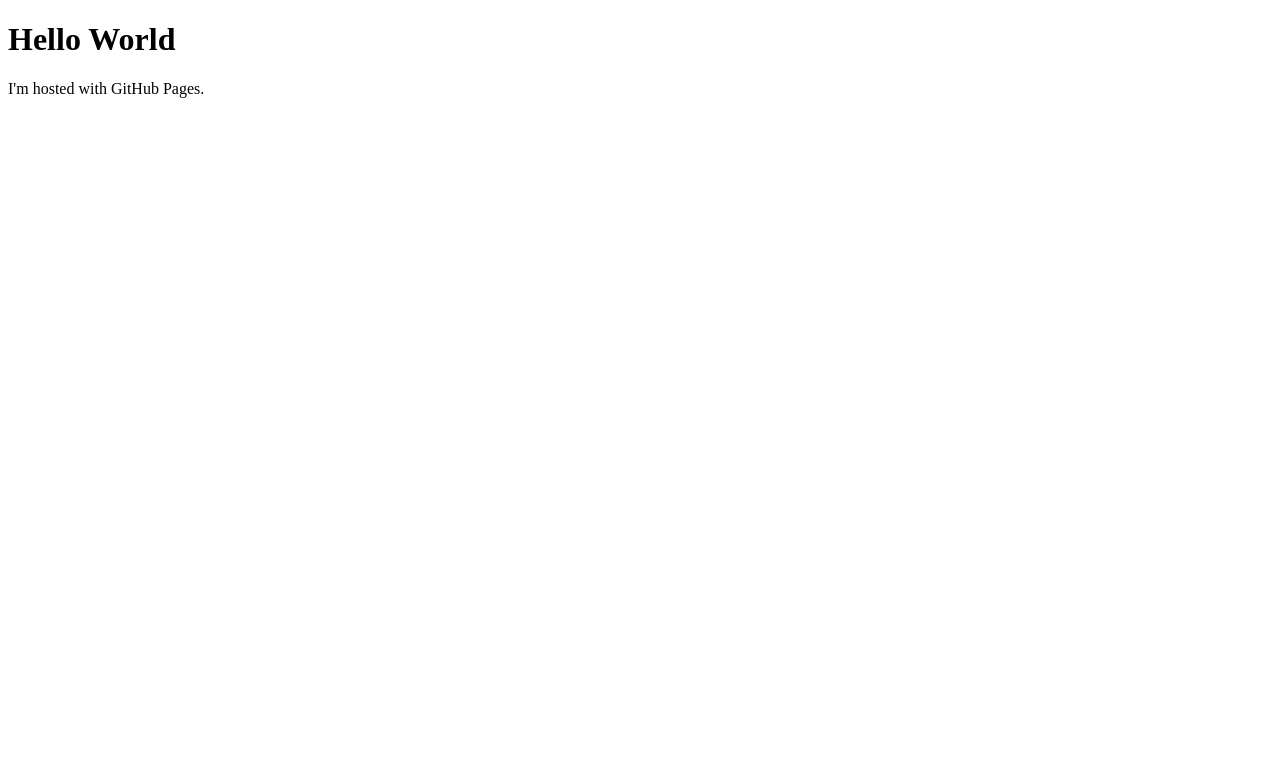
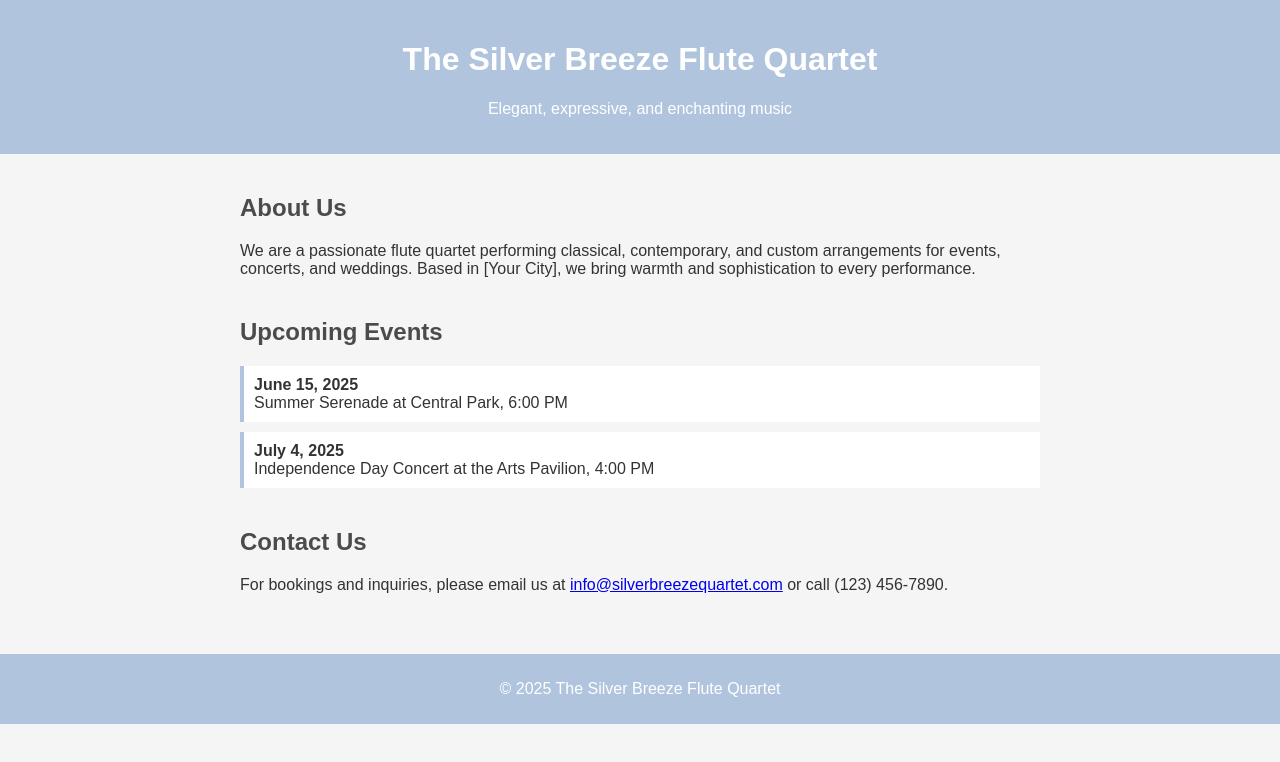
Before and after one commit to heliartis/heliartis.github.io, a plain HTML site: page index.html in a window 1280 px wide. Drawn offline with Linux system fonts and the light colour scheme.

Commit message:
Update index.html

```diff
--- a/index.html
+++ b/index.html
@@ -1,6 +1,80 @@
 <!DOCTYPE html>
-<html>
+<html lang="en">
+<head>
+  <meta charset="UTF-8" />
+  <meta name="viewport" content="width=device-width, initial-scale=1.0"/>
+  <title>Flute Quartet</title>
+  <style>
+    body {
+      font-family: Arial, sans-serif;
+      background: #f5f5f5;
+      margin: 0;
+      padding: 0;
+      color: #333;
+    }
+    header {
+      background: #b0c4de;
+      color: white;
+      padding: 20px;
+      text-align: center;
+    }
+    main {
+      padding: 20px;
+      max-width: 800px;
+      margin: auto;
+    }
+    section {
+      margin-bottom: 40px;
+    }
+    h2 {
+      color: #4b4b4b;
+    }
+    footer {
+      background: #b0c4de;
+      color: white;
+      text-align: center;
+      padding: 10px;
+    }
+    .event {
+      background: white;
+      padding: 10px;
+      border-left: 4px solid #b0c4de;
+      margin-bottom: 10px;
+    }
+  </style>
+</head>
 <body>
-<h1>Hello World</h1>
-<p>I'm hosted with GitHub Pages.</p>
+  <header>
+    <h1>The Silver Breeze Flute Quartet</h1>
+    <p>Elegant, expressive, and enchanting music</p>
+  </header>
+
+  <main>
+    <section>
+      <h2>About Us</h2>
+      <p>We are a passionate flute quartet performing classical, contemporary, and custom arrangements for events, concerts, and weddings. Based in [Your City], we bring warmth and sophistication to every performance.</p>
+    </section>
+
+    <section>
+      <h2>Upcoming Events</h2>
+      <div class="event">
+        <strong>June 15, 2025</strong><br>
+        Summer Serenade at Central Park, 6:00 PM
+      </div>
+      <div class="event">
+        <strong>July 4, 2025</strong><br>
+        Independence Day Concert at the Arts Pavilion, 4:00 PM
+      </div>
+    </section>
+
+    <section>
+      <h2>Contact Us</h2>
+      <p>For bookings and inquiries, please email us at <a href="mailto:info@silverbreezequartet.com">info@silverbreezequartet.com</a> or call (123) 456-7890.</p>
+    </section>
+  </main>
+
+  <footer>
+    <p>&copy; 2025 The Silver Breeze Flute Quartet</p>
+  </footer>
 </body>
+</html>
```
